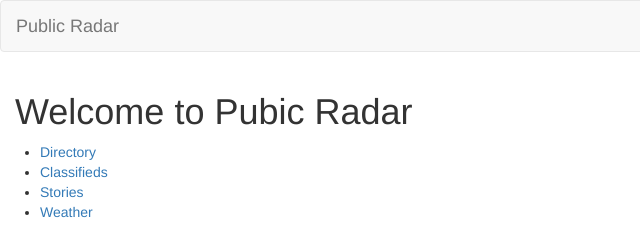
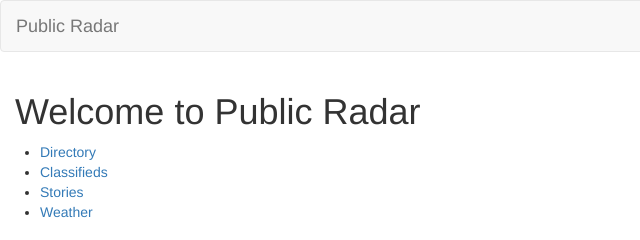
Before and after one commit to thomas-evans/Public-Radar, a website: page index.html in a window 1280 px wide. Shown: the full height of the page, 0-640 px from the left. Drawn offline with nearby package versions, Linux system fonts and the light colour scheme; some packages are replaced by stand-ins of ours.

Commit message:
Fix #2.  Typo corrected

```diff
--- a/publicRadar.tmpl.html
+++ b/publicRadar.tmpl.html
@@ -1,7 +1,7 @@
 <section>
     <div class="row">
         <div class="col-xs-12">
-            <h1>Welcome to Pubic Radar</h1>
+            <h1>Welcome to Public Radar</h1>
         </div>
     </div>
     <div class="row">
```
